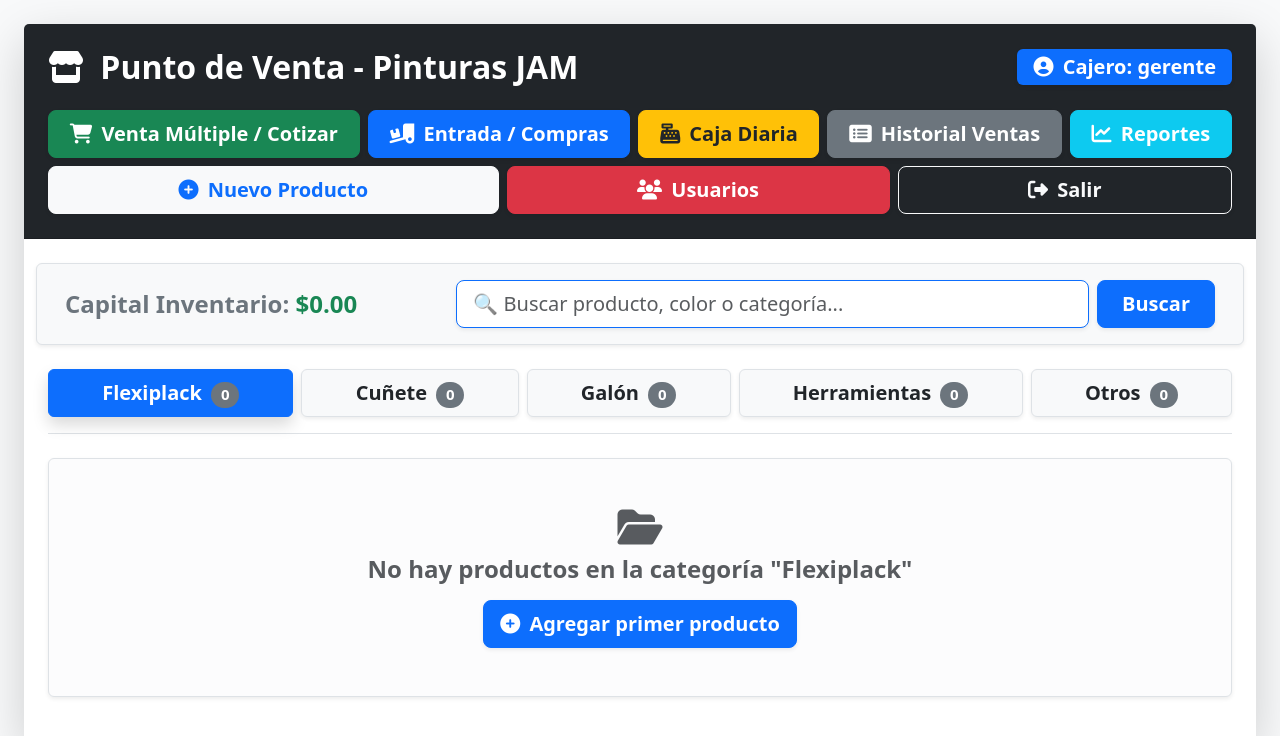
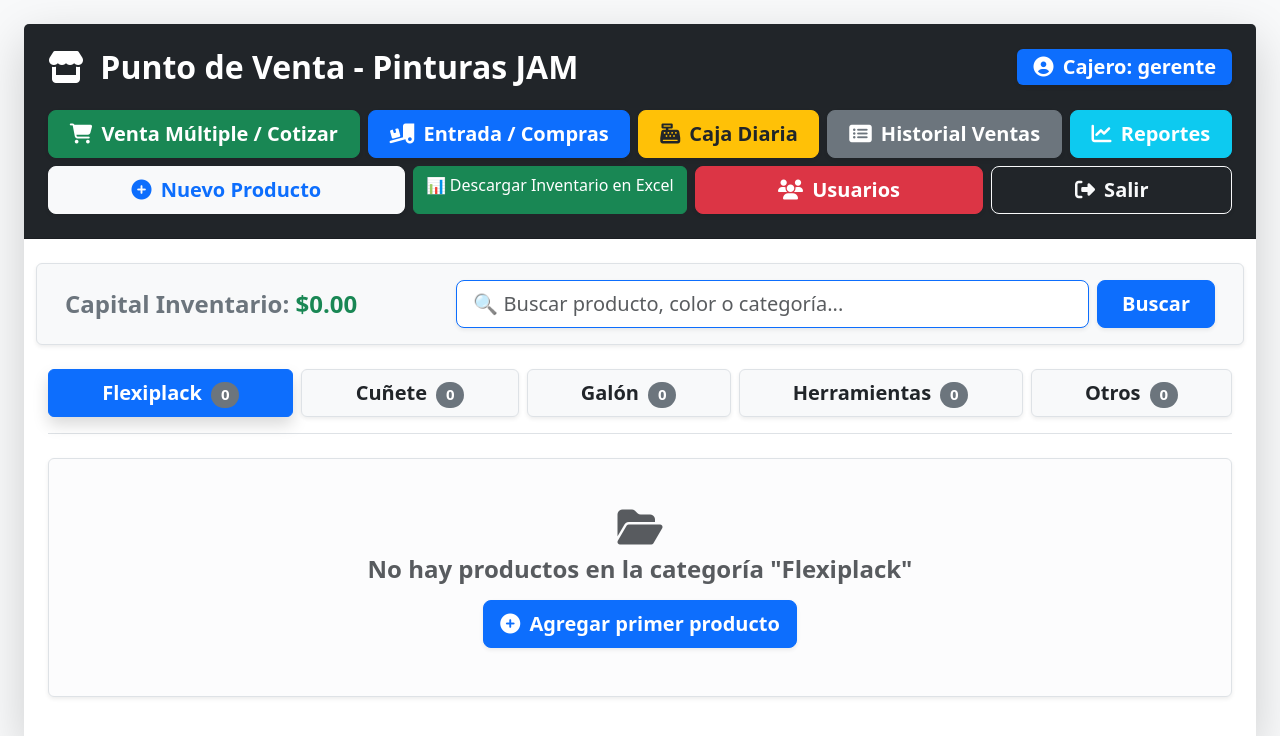
Before and after one commit to ventasrespondeya-cell/Control-de-Inventario---Pinturas-JAM, a Flask app: page / in a window 1280 px wide. Shown: the top 736 px of the page. Run offline with Flask 3, Linux system fonts and the light colour scheme; the visitor is signed in with stand-in values (Sample User, id 1); data that the repository does not hold is empty; parts of the project's set-up code (start-up, migrations or seed data) failed here and were passed over; some libraries are stand-ins or nearby versions.

Commit message:
Update index.html

```diff
--- a/templates/index.html
+++ b/templates/index.html
@@ -28,6 +28,7 @@
                     <a href="/historial" class="btn btn-secondary btn-lg fw-bold flex-grow-1 shadow-sm"><i class="fas fa-list-alt me-1"></i> Historial Ventas</a>
                     <a href="/reportes" class="btn btn-info text-white btn-lg fw-bold flex-grow-1 shadow-sm"><i class="fas fa-chart-line me-1"></i> Reportes</a>
                     <a href="/agregar" class="btn btn-light text-primary btn-lg fw-bold flex-grow-1 shadow-sm"><i class="fas fa-plus-circle me-1"></i> Nuevo Producto</a>
+                        <a href="/exportar" class="btn btn-success">📊 Descargar Inventario en Excel</a>
                     {% if session.get('usuario') == 'gerente' %}
                     <a href="/usuarios" class="btn btn-danger btn-lg fw-bold flex-grow-1 shadow-sm"><i class="fas fa-users me-1"></i> Usuarios</a>
                     {% endif %}
```
